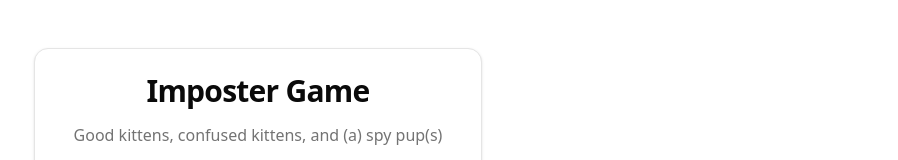
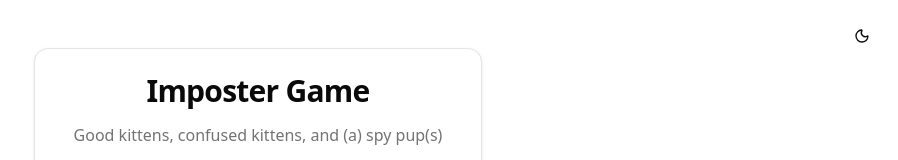
Before and after one commit to thangle411/imposter-game, a React (Vite) app: page / in a window 1280 px wide. Shown: the top 160 px of the page, without its empty margins (382-1280 px from the left). Built offline with nearby package versions, Linux system fonts and the light colour scheme.

Commit message:
add dark mode

```diff
--- a/src/components/SetupScreen.tsx
+++ b/src/components/SetupScreen.tsx
@@ -6,6 +6,8 @@ import { Input } from '@/components/ui/input'
 import { GAME_CONSTANTS } from '@/constants/game'
 import type { SetupData, WordPair } from '@/types/game'
 import { wordPairs } from '@/data/words'
+import { useTheme } from '@/lib/useTheme'
+import { Moon, Sun } from 'lucide-react'
 
 const PLAYED_WORD_PAIRS_KEY = 'imposter-game-played-word-pairs'
 
@@ -37,6 +39,7 @@ interface SetupScreenProps {
 }
 
 export function SetupScreen({ onStartGame }: SetupScreenProps) {
+  const { theme, toggleTheme } = useTheme()
   const [totalPlayers, setTotalPlayers] = useState<number>(4)
   const [spyPupCount, setSpyPupCount] = useState<number>(GAME_CONSTANTS.maxSpyPupCount[totalPlayers])
   const [confusedKittenCount, setConfusedKittenCount] = useState<number>(GAME_CONSTANTS.maxConfusedKittenCount[totalPlayers])
@@ -65,7 +68,20 @@ export function SetupScreen({ onStartGame }: SetupScreenProps) {
   }, [availableWordPairKeys.join(',')])
 
   return (
-    <div className="min-h-screen flex items-center justify-center p-4 bg-background overflow-y-scroll" style={{ scrollbarWidth: 'auto' }}>
+    <div className="min-h-screen flex items-center justify-center p-4 bg-background overflow-y-scroll relative" style={{ scrollbarWidth: 'auto' }}>
+      <Button
+        variant="ghost"
+        size="icon"
+        onClick={toggleTheme}
+        className="absolute top-4 right-4 h-10 w-10 rounded-full"
+        aria-label="Toggle dark mode"
+      >
+        {theme === 'dark' ? (
+          <Sun className="h-5 w-5" />
+        ) : (
+          <Moon className="h-5 w-5" />
+        )}
+      </Button>
       <Card className="w-full max-w-md">
         <CardHeader className="text-center">
           <CardTitle className="text-3xl">Imposter Game</CardTitle>
--- /dev/null
+++ b/src/lib/useTheme.ts
@@ -0,0 +1,80 @@
+import { useEffect, useState } from 'react'
+
+const THEME_STORAGE_KEY = 'imposter-game-theme'
+
+type Theme = 'light' | 'dark'
+
+function getStoredTheme(): Theme | null {
+  try {
+    const stored = localStorage.getItem(THEME_STORAGE_KEY)
+    if (stored === 'light' || stored === 'dark') {
+      return stored
+    }
+  } catch (error) {
+    console.error('Error reading theme from localStorage:', error)
+  }
+  return null
+}
+
+function getSystemTheme(): Theme {
+  if (typeof window !== 'undefined' && window.matchMedia) {
+    return window.matchMedia('(prefers-color-scheme: dark)').matches ? 'dark' : 'light'
+  }
+  return 'light'
+}
+
+function applyTheme(theme: Theme) {
+  const root = document.documentElement
+  if (theme === 'dark') {
+    root.classList.add('dark')
+  } else {
+    root.classList.remove('dark')
+  }
+}
+
+// Apply theme immediately on module load to prevent flash
+if (typeof document !== 'undefined') {
+  const stored = getStoredTheme()
+  const initialTheme = stored || getSystemTheme()
+  applyTheme(initialTheme)
+}
+
+export function useTheme() {
+  const [theme, setTheme] = useState<Theme>(() => {
+    const stored = getStoredTheme()
+    if (stored) {
+      return stored
+    }
+    return getSystemTheme()
+  })
+
+  useEffect(() => {
+    applyTheme(theme)
+    try {
+      localStorage.setItem(THEME_STORAGE_KEY, theme)
+    } catch (error) {
+      console.error('Error saving theme to localStorage:', error)
+    }
+  }, [theme])
+
+  useEffect(() => {
+    // Listen for system theme changes
+    if (typeof window !== 'undefined' && window.matchMedia) {
+      const mediaQuery = window.matchMedia('(prefers-color-scheme: dark)')
+      const handleChange = (e: MediaQueryListEvent) => {
+        const stored = getStoredTheme()
+        if (!stored) {
+          setTheme(e.matches ? 'dark' : 'light')
+        }
+      }
+      mediaQuery.addEventListener('change', handleChange)
+      return () => mediaQuery.removeEventListener('change', handleChange)
+    }
+  }, [])
+
+  const toggleTheme = () => {
+    setTheme((prev) => (prev === 'dark' ? 'light' : 'dark'))
+  }
+
+  return { theme, toggleTheme }
+}
```
